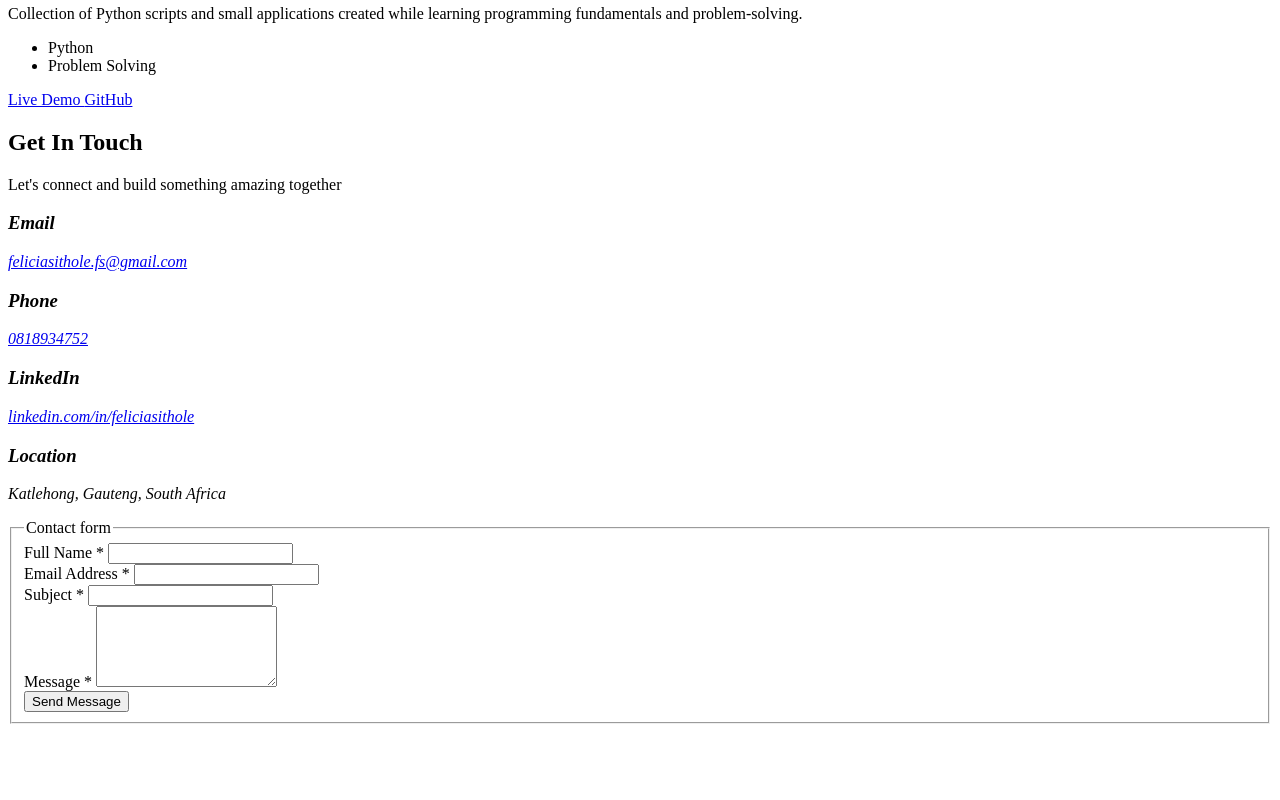
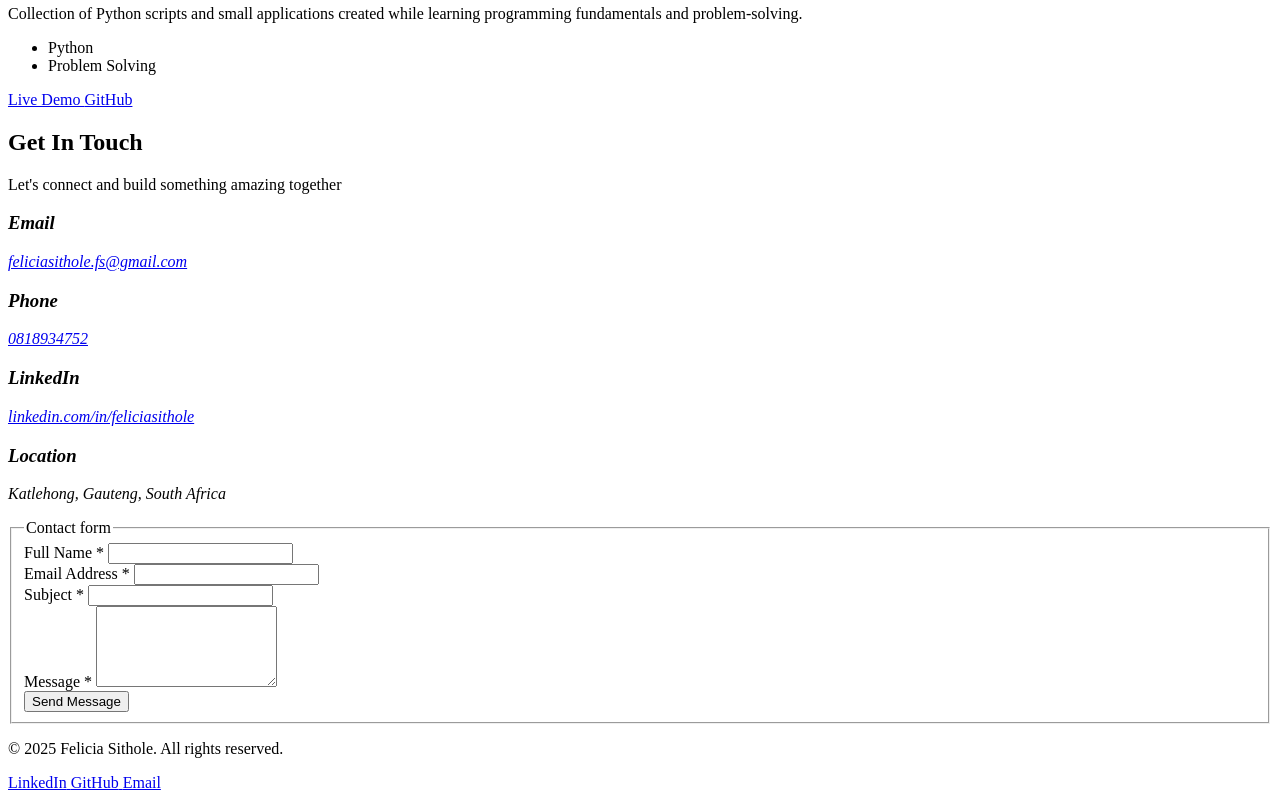
Before and after one commit to FeliciaSithole/Felicia-Sithole-Portfolio, a plain HTML site: page index.html in a window 1280 px wide. Shown: the part 3097-3897 px from the top of the page. Before the commit the page ends 3829 px from the top, so only its background shows below. Drawn offline with Linux system fonts and the light colour scheme.

Commit message:
added a footer

```diff
--- a/index.html
+++ b/index.html
@@ -453,11 +453,31 @@
                 </div>
             </div>
         </section>
-
     </main>
 
-    <footer>
-
+    <!-- Footer -->
+    <footer class="footer" role="contentinfo">
+        <div class="container">
+            <div class="footer-content">
+                <div class="footer-text">
+                    <p>&copy; 2025 Felicia Sithole. All rights reserved.</p>
+                </div>
+                <nav class="footer-social" aria-label="Social media links">
+                    <a href="https://www.linkedin.com/in/feliciasithole/" target="_blank" rel="noopener noreferrer" aria-label="Visit Felicia's LinkedIn profile (opens in new tab)">
+                        <i class="fab fa-linkedin" aria-hidden="true"></i>
+                        <span class="sr-only">LinkedIn</span>
+                    </a>
+                    <a href="https://github.com/feliciasithole" target="_blank" rel="noopener noreferrer" aria-label="Visit Felicia's GitHub profile (opens in new tab)">
+                        <i class="fab fa-github" aria-hidden="true"></i>
+                        <span class="sr-only">GitHub</span>
+                    </a>
+                    <a href="mailto:feliciasithole.fs@gmail.com" aria-label="Send email to Felicia">
+                        <i class="fas fa-envelope" aria-hidden="true"></i>
+                        <span class="sr-only">Email</span>
+                    </a>
+                </nav>
+            </div>
+        </div>
     </footer>
 </body>
 </html>
```
